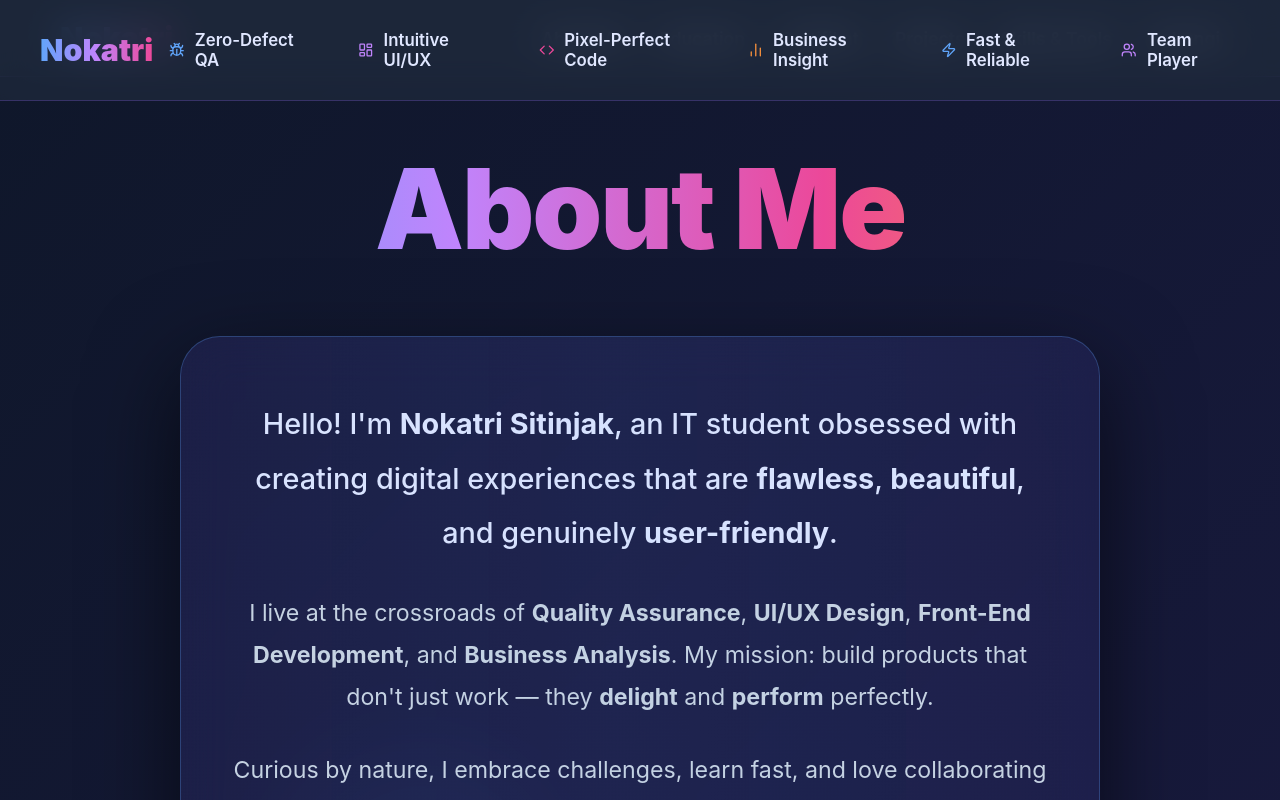
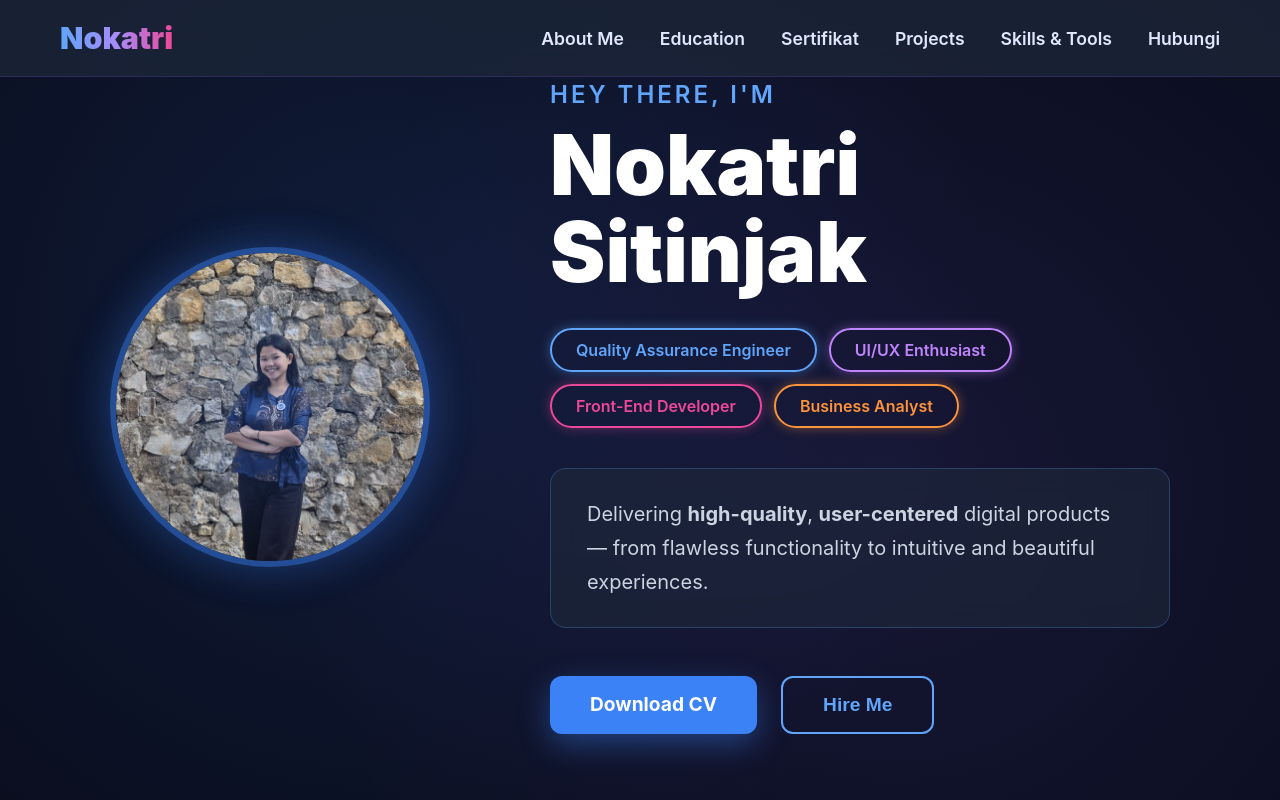
Before and after one commit to nokasitinjak/Portofolio, a React (Vite) app: page / in a window 1280 px wide. Shown: the top 800 px of the page. Built offline with nearby package versions, Linux system fonts and the light colour scheme.

Commit message:
Update portfolio contentt

```diff
--- a/src/components/Hero.jsx
+++ b/src/components/Hero.jsx
@@ -1,199 +1,238 @@
-import React, { useState, useEffect } from 'react';
-import { Menu, X, Bug, LayoutDashboard, Code, BarChart2, Zap, Users } from 'lucide-react';
+import React from 'react';
+import myPhoto from '../assets/me.jpg';
 
-const Navbar = () => {
-  const [isVisible, setIsVisible] = useState(true);
-  const [isMobileMenuOpen, setIsMobileMenuOpen] = useState(false);
-  const [lastScrollY, setLastScrollY] = useState(0);
+const scrollToContact = () => {
+  document.getElementById('contact')?.scrollIntoView({ behavior: 'smooth' });
+};
 
-  useEffect(() => {
-    const handleScroll = () => {
-      const currentScrollY = window.scrollY;
+const Hero = () => {
+  return (
+    <section
+      id="hero"
+      style={{
+        minHeight: '100vh',
+        display: 'flex',
+        alignItems: 'center',
+        justifyContent: 'center',
+        padding: '80px 24px',
+        background: '#0a0e1f', // dark navy seperti contoh
+        color: '#e0e7ff',
+        position: 'relative',
+        overflow: 'hidden',
+      }}
+    >
+      {/* Subtle background glow */}
+      <div
+        style={{
+          position: 'absolute',
+          inset: 0,
+          background: 'radial-gradient(circle at 30% 40%, rgba(59,130,246,0.12) 0%, transparent 60%)',
+          pointerEvents: 'none',
+        }}
+      />
+      <div
+        style={{
+          position: 'absolute',
+          inset: 0,
+          background: 'radial-gradient(circle at 70% 60%, rgba(139,92,246,0.10) 0%, transparent 60%)',
+          pointerEvents: 'none',
+        }}
+      />
 
-      if (currentScrollY > lastScrollY && currentScrollY > 100) {
-        setIsVisible(false);
-      } else {
-        setIsVisible(true);
-      }
-
-      setLastScrollY(currentScrollY);
-    };
-
-    const handleMouseMove = (e) => {
-      if (e.clientY <= 80) {
-        setIsVisible(true);
-      }
-    };
-
-    window.addEventListener('scroll', handleScroll);
-    window.addEventListener('mousemove', handleMouseMove);
-
-    return () => {
-      window.removeEventListener('scroll', handleScroll);
-      window.removeEventListener('mousemove', handleMouseMove);
-    };
-  }, [lastScrollY]);
-
-  const features = [
-    { label: 'Zero-Defect QA', href: '#about', icon: Bug, color: '#60a5fa' },
-    { label: 'Intuitive UI/UX', href: '#about', icon: LayoutDashboard, color: '#c084fc' },
-    { label: 'Pixel-Perfect Code', href: '#projects', icon: Code, color: '#ec4899' },
-    { label: 'Business Insight', href: '#about', icon: BarChart2, color: '#fb923c' },
-    { label: 'Fast & Reliable', href: '#projects', icon: Zap, color: '#60a5fa' },
-    { label: 'Team Player', href: '#about', icon: Users, color: '#c084fc' },
-  ];
-
-  return (
-    <>
-      <header
-        style={{
-          position: 'fixed',
-          top: 0,
-          left: 0,
-          right: 0,
-          zIndex: 1000,
-          padding: '20px 40px',
-          background: 'rgba(30, 41, 59, 0.75)',
-          backdropFilter: 'blur(20px)',
-          borderBottom: '1px solid rgba(139,92,246,0.25)',
-          transition: 'transform 0.4s ease, opacity 0.4s ease',
-          transform: isVisible ? 'translateY(0)' : 'translateY(-100%)',
-          opacity: isVisible ? 1 : 0,
-          pointerEvents: isVisible ? 'auto' : 'none',
-        }}
-      >
-        <div style={{ display: 'flex', justifyContent: 'space-between', alignItems: 'center', maxWidth: '1400px', margin: '0 auto' }}>
-          {/* Logo/Nama */}
-          <div style={{ fontSize: '1.9rem', fontWeight: '900' }}>
-            <span style={{
-              background: 'linear-gradient(90deg, #60a5fa, #c084fc, #ec4899)',
-              WebkitBackgroundClip: 'text',
-              WebkitTextFillColor: 'transparent',
-            }}>
-              Nokatri
-            </span>
+      <div style={{ maxWidth: '1400px', width: '100%', zIndex: 2 }}>
+        <div
+          style={{
+            display: 'flex',
+            flexWrap: 'wrap',
+            justifyContent: 'center',
+            alignItems: 'center',
+            gap: '80px 120px',
+          }}
+        >
+          {/* FOTO - Lingkaran dengan glow biru subtle */}
+          <div style={{ position: 'relative' }}>
+            <div
+              style={{
+                position: 'absolute',
+                inset: '-30px',
+                borderRadius: '50%',
+                background: 'radial-gradient(circle, rgba(59,130,246,0.4) 0%, transparent 70%)',
+                filter: 'blur(25px)',
+                opacity: 0.7,
+                animation: 'pulseGlow 6s ease-in-out infinite',
+              }}
+            />
+            <div
+              style={{
+                width: '320px',
+                height: '320px',
+                borderRadius: '50%',
+                overflow: 'hidden',
+                border: '6px solid rgba(59,130,246,0.5)',
+                boxShadow: '0 0 40px rgba(59,130,246,0.3)',
+              }}
+            >
+              <img
+                src={myPhoto}
+                alt="Nokatri Sitinjak"
+                style={{
+                  width: '100%',
+                  height: '100%',
+                  objectFit: 'cover',
+                }}
+              />
+            </div>
           </div>
 
-          {/* Desktop Menu - Fitur unggulan */}
-          <nav style={{ display: 'flex', gap: '32px', alignItems: 'center' }} className="desktop-menu">
-            {features.map((item) => (
+          {/* Kanan: Teks & Badge */}
+          <div style={{ maxWidth: '620px' }}>
+            <p
+              style={{
+                fontSize: '1.5rem',
+                color: '#60a5fa',
+                fontWeight: '600',
+                letterSpacing: '3px',
+                marginBottom: '12px',
+                textTransform: 'uppercase',
+              }}
+            >
+              HEY THERE, I'M
+            </p>
+
+            <h1
+              style={{
+                fontSize: 'clamp(3.5rem, 7vw, 5.2rem)',
+                fontWeight: '900',
+                lineHeight: '1.05',
+                marginBottom: '32px',
+                color: '#ffffff',
+              }}
+            >
+              Nokatri <br /> Sitinjak
+            </h1>
+
+            {/* Badges */}
+            <div
+              style={{
+                display: 'flex',
+                flexWrap: 'wrap',
+                gap: '12px',
+                marginBottom: '40px',
+              }}
+            >
+              {[
+                { text: 'Quality Assurance Engineer', color: '#60a5fa', border: '#60a5fa' },
+                { text: 'UI/UX Enthusiast', color: '#c084fc', border: '#c084fc' },
+                { text: 'Front-End Developer', color: '#ec4899', border: '#ec4899' },
+                { text: 'Business Analyst', color: '#fb923c', border: '#fb923c' },
+              ].map((role, i) => (
+                <span
+                  key={i}
+                  style={{
+                    padding: '10px 24px',
+                    fontSize: '1rem',
+                    fontWeight: '600',
+                    borderRadius: '999px',
+                    background: 'transparent',
+                    color: role.color,
+                    border: `2px solid ${role.border}`,
+                    boxShadow: `0 0 12px rgba(${role.color === '#60a5fa' ? '96,165,250' : role.color === '#c084fc' ? '192,132,252' : role.color === '#ec4899' ? '236,72,153' : '251,146,60'}, 0.4)`,
+                    transition: 'all 0.3s',
+                  }}
+                  onMouseEnter={e => {
+                    e.currentTarget.style.background = `rgba(${role.color === '#60a5fa' ? '96,165,250' : role.color === '#c084fc' ? '192,132,252' : role.color === '#ec4899' ? '236,72,153' : '251,146,60'}, 0.12)`;
+                  }}
+                  onMouseLeave={e => {
+                    e.currentTarget.style.background = 'transparent';
+                  }}
+                >
+                  {role.text}
+                </span>
+              ))}
+            </div>
+
+            {/* Deskripsi di dalam kotak */}
+            <div
+              style={{
+                padding: '28px 36px',
+                borderRadius: '16px',
+                background: 'rgba(30, 41, 59, 0.6)',
+                backdropFilter: 'blur(12px)',
+                border: '1px solid rgba(96,165,250,0.25)',
+                marginBottom: '48px',
+                fontSize: '1.25rem',
+                lineHeight: '1.7',
+                color: '#cbd5e1',
+              }}
+            >
+              Delivering <strong>high-quality</strong>, <strong>user-centered</strong> digital products — from flawless functionality to intuitive and beautiful experiences.
+            </div>
+
+            {/* Tombol */}
+            <div style={{ display: 'flex', gap: '24px', flexWrap: 'wrap' }}>
               <a
-                key={item.href}
-                href={item.href}
+                href="/CVNokatri.pdf"
+                download
                 style={{
-                  display: 'flex',
-                  alignItems: 'center',
-                  gap: '10px',
-                  color: '#e0e7ff',
+                  padding: '16px 40px',
+                  background: '#3b82f6',
+                  color: 'white',
+                  fontSize: '1.2rem',
+                  fontWeight: '700',
+                  borderRadius: '12px',
                   textDecoration: 'none',
-                  fontWeight: '600',
-                  fontSize: '1.05rem',
-                  padding: '10px 16px',
-                  borderRadius: '12px',
-                  transition: 'all 0.3s ease',
+                  boxShadow: '0 10px 30px rgba(59,130,246,0.4)',
+                  transition: 'all 0.3s',
                 }}
-                onMouseEnter={(e) => {
-                  e.currentTarget.style.background = `rgba(${item.color === '#60a5fa' ? '96,165,250' : item.color === '#c084fc' ? '192,132,252' : item.color === '#ec4899' ? '236,72,153' : '251,146,60'}, 0.15)`;
-                  e.currentTarget.style.color = item.color;
-                  e.currentTarget.style.transform = 'scale(1.05)';
+                onMouseEnter={e => {
+                  e.currentTarget.style.transform = 'translateY(-4px)';
+                  e.currentTarget.style.boxShadow = '0 16px 40px rgba(59,130,246,0.6)';
                 }}
-                onMouseLeave={(e) => {
-                  e.currentTarget.style.background = 'transparent';
-                  e.currentTarget.style.color = '#e0e7ff';
-                  e.currentTarget.style.transform = 'scale(1)';
+                onMouseLeave={e => {
+                  e.currentTarget.style.transform = 'translateY(0)';
+                  e.currentTarget.style.boxShadow = '0 10px 30px rgba(59,130,246,0.4)';
                 }}
               >
-                <item.icon size={20} color={item.color} />
-                {item.label}
+                Download CV
               </a>
-            ))}
-          </nav>
 
-          {/* Mobile Hamburger */}
-          <button
-            onClick={() => setIsMobileMenuOpen(!isMobileMenuOpen)}
-            style={{
-              background: 'none',
-              border: 'none',
-              cursor: 'pointer',
-              color: '#e0e7ff',
-              display: 'none',
-            }}
-            className="mobile-menu-button"
-          >
-            {isMobileMenuOpen ? <X size={32} /> : <Menu size={32} />}
-          </button>
+              <button
+                onClick={scrollToContact}
+                style={{
+                  padding: '16px 40px',
+                  background: 'transparent',
+                  color: '#60a5fa',
+                  fontSize: '1.2rem',
+                  fontWeight: '700',
+                  border: '2px solid #60a5fa',
+                  borderRadius: '12px',
+                  cursor: 'pointer',
+                  transition: 'all 0.3s',
+                }}
+                onMouseEnter={e => {
+                  e.currentTarget.style.background = 'rgba(96,165,250,0.15)';
+                  e.currentTarget.style.transform = 'translateY(-4px)';
+                }}
+                onMouseLeave={e => {
+                  e.currentTarget.style.background = 'transparent';
+                  e.currentTarget.style.transform = 'translateY(0)';
+                }}
+              >
+                Hire Me
+              </button>
+            </div>
+          </div>
         </div>
-      </header>
+      </div>
 
-      {/* Mobile Menu Full Screen */}
-      {isMobileMenuOpen && (
-        <motion.div
-          initial={{ opacity: 0 }}
-          animate={{ opacity: 1 }}
-          exit={{ opacity: 0 }}
-          style={{
-            position: 'fixed',
-            top: 0,
-            left: 0,
-            right: 0,
-            bottom: 0,
-            background: 'rgba(15,23,42,0.95)',
-            backdropFilter: 'blur(20px)',
-            zIndex: 999,
-            display: 'flex',
-            flexDirection: 'column',
-            justifyContent: 'center',
-            alignItems: 'center',
-            gap: '40px',
-          }}
-        >
-          {features.map((item) => (
-            <a
-              key={item.href}
-              href={item.href}
-              onClick={() => setIsMobileMenuOpen(false)}
-              style={{
-                display: 'flex',
-                alignItems: 'center',
-                gap: '16px',
-                color: '#e0e7ff',
-                textDecoration: 'none',
-                fontSize: '2.2rem',
-                fontWeight: '700',
-                padding: '16px 32px',
-                borderRadius: '16px',
-                transition: 'all 0.3s ease',
-              }}
-              onMouseEnter={(e) => {
-                e.currentTarget.style.color = item.color;
-                e.currentTarget.style.background = `rgba(${item.color === '#60a5fa' ? '96,165,250' : item.color === '#c084fc' ? '192,132,252' : item.color === '#ec4899' ? '236,72,153' : '251,146,60'}, 0.15)`;
-              }}
-              onMouseLeave={(e) => {
-                e.currentTarget.style.color = '#e0e7ff';
-                e.currentTarget.style.background = 'transparent';
-              }}
-            >
-              <item.icon size={36} color={item.color} />
-              {item.label}
-            </a>
-          ))}
-        </motion.div>
-      )}
-
-      {/* CSS Responsif */}
-      <style jsx>{`
-        @media (max-width: 768px) {
-          .desktop-menu {
-            display: none !important;
-          }
-          .mobile-menu-button {
-            display: block !important;
-          }
+      <style jsx global>{`
+        @keyframes pulseGlow {
+          0%, 100% { opacity: 0.6; transform: scale(1); }
+          50%      { opacity: 0.9; transform: scale(1.08); }
         }
       `}</style>
-    </>
+    </section>
   );
 };
 
-export default Navbar;
+export default Hero;
```
Also changed, not shown: src/App.jsx (line endings or trailing spaces).
